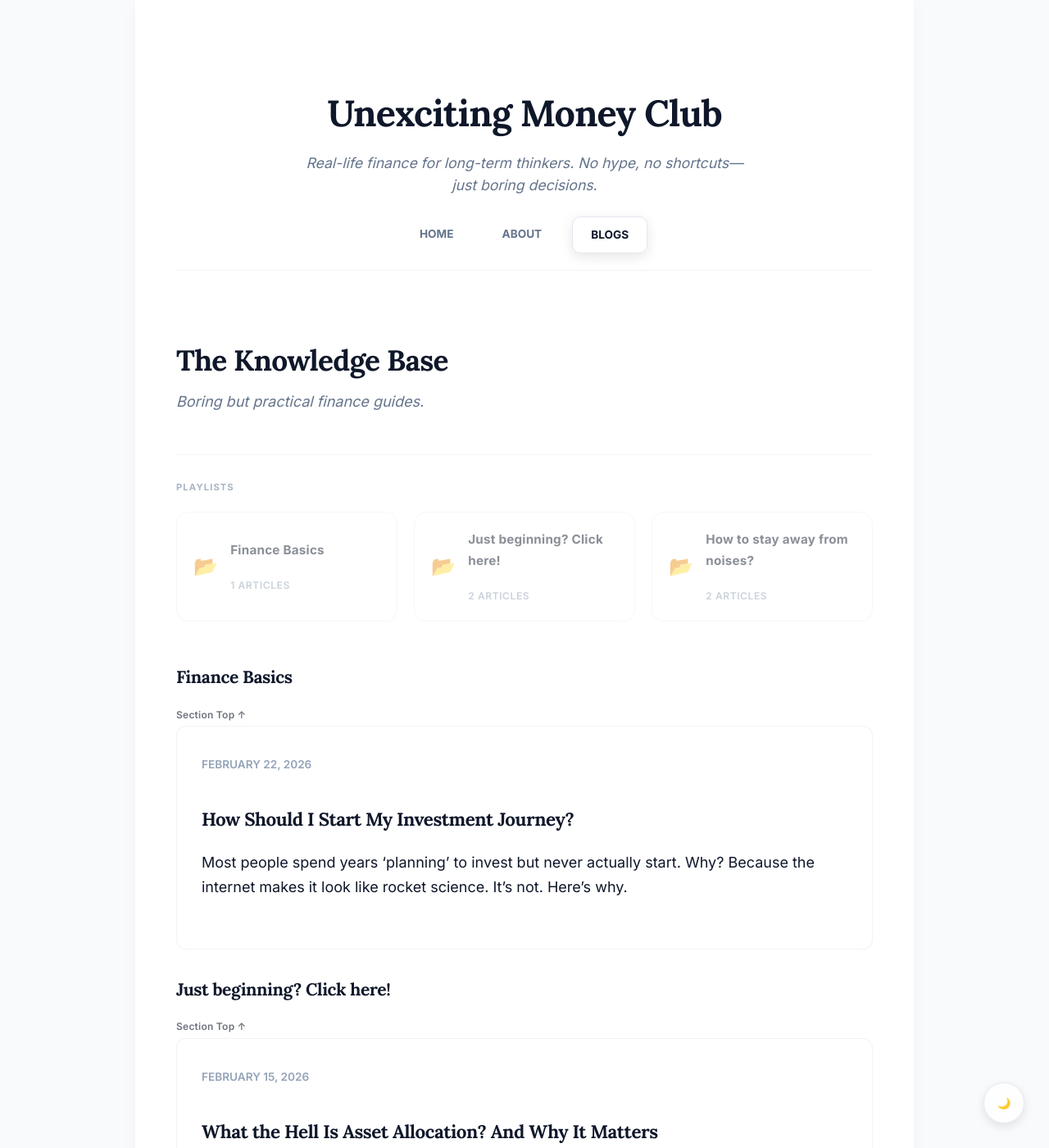
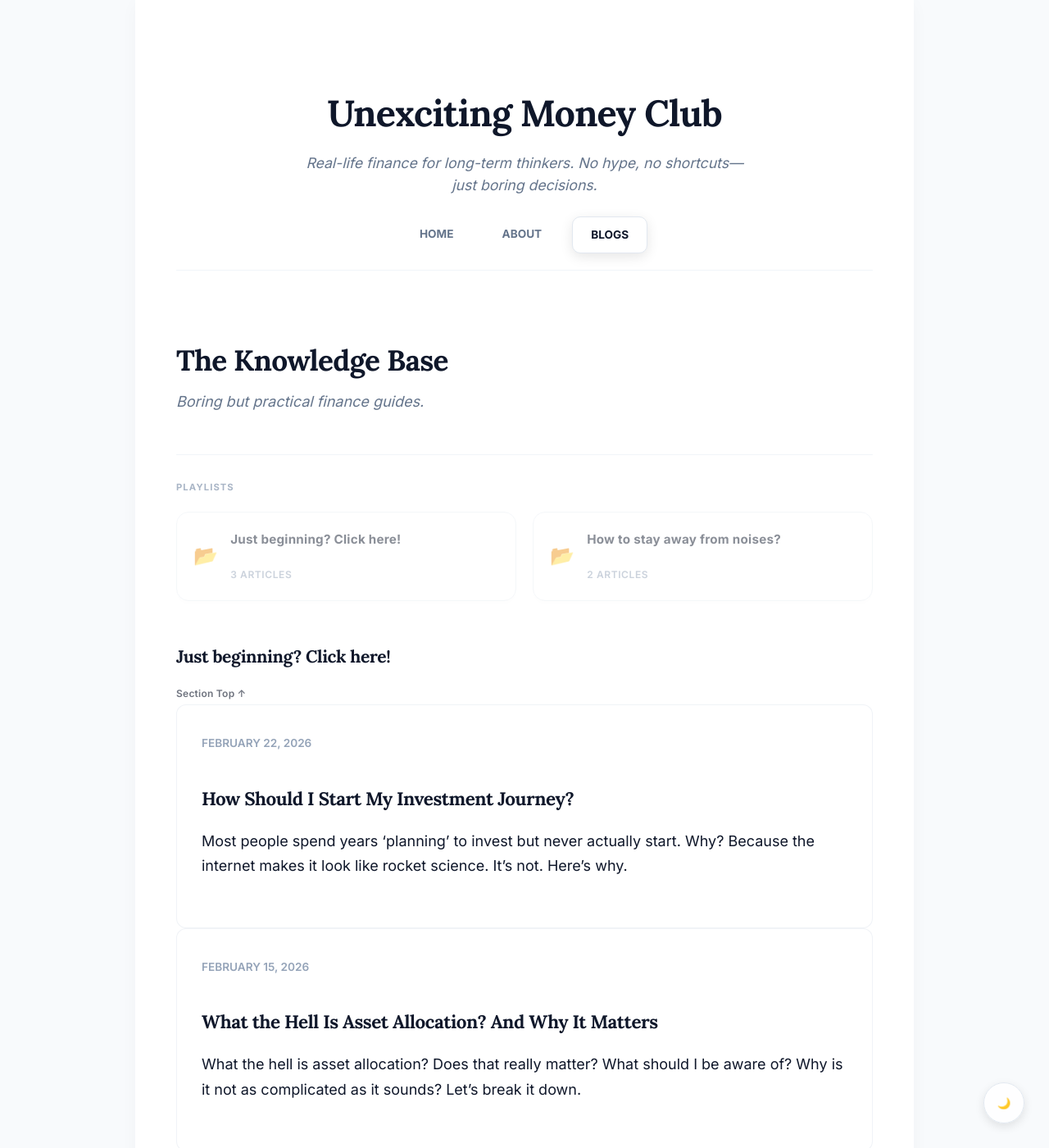
Before and after one commit to HarieshMK/HarieshMK.github.io, a Jekyll site: the page built from blogs.html, in a window 1280 px wide and 1400 px high. Shown: the whole window at 82% size. Built offline with Jekyll 4.4.1, drawn with Linux system fonts in a browser that asks for light colours.

Commit message:
Update 2026-02-22-how-to-start-investment-journey.md

```diff
--- a/_posts/2026-02-22-how-to-start-investment-journey.md
+++ b/_posts/2026-02-22-how-to-start-investment-journey.md
@@ -2,8 +2,8 @@
 layout: post
 title: "How Should I Start My Investment Journey?"
 date: 2026-02-22
-categories: [Investment]
-folder_name: "Finance Basics"
+categories: [beginners]
+folder_name: "Just beginning? Click here!"
 ---
 
 Most people spend years 'planning' to invest but never actually start. Why? Because the internet makes it look like rocket science. It’s not. Here’s why.
```
